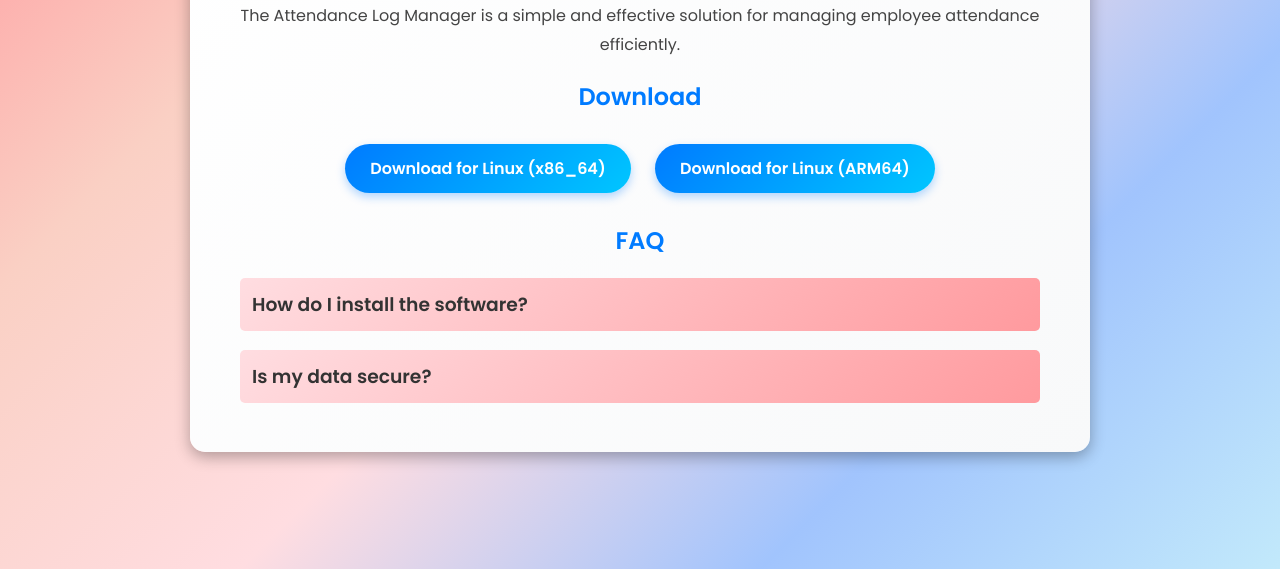
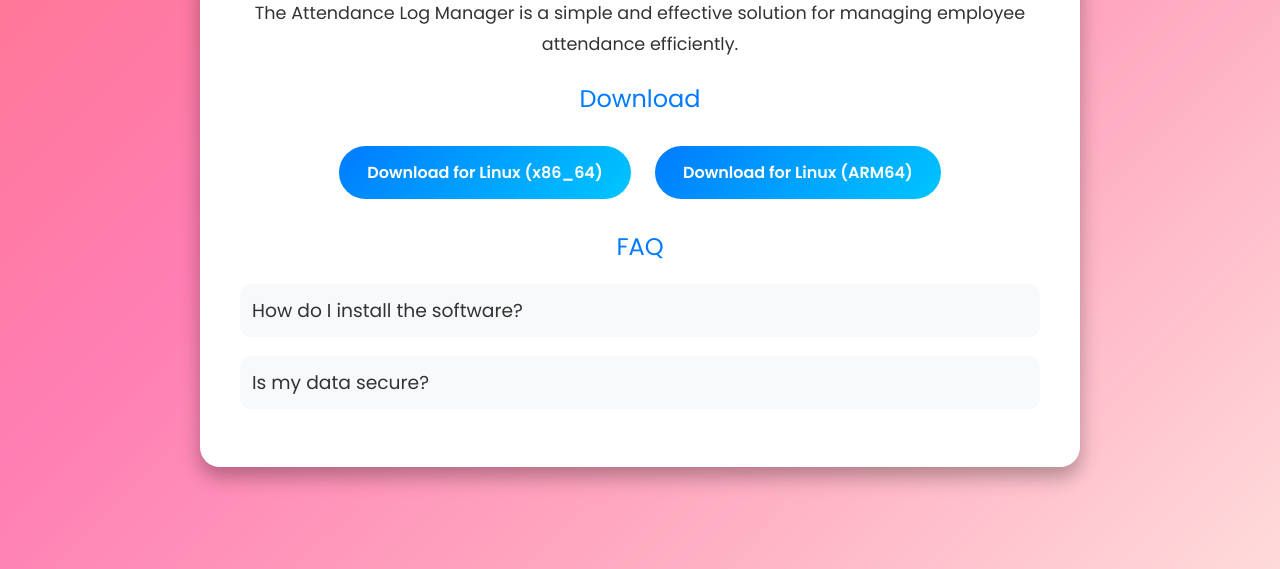
Before and after one commit to Francis0707/attendance_log, a plain HTML site: page index.html in a window 1280 px wide. Shown: the part 231-800 px from the top of the page. Drawn offline with Linux system fonts and the light colour scheme.

Commit message:
Update index.html

```diff
--- a/index.html
+++ b/index.html
@@ -15,50 +15,51 @@
             justify-content: center;
             align-items: center;
             min-height: 100vh;
-            background: linear-gradient(135deg, #ff9a9e, #fad0c4, #ffdde1, #a1c4fd, #c2e9fb);
+            background: linear-gradient(135deg, #ff758c, #ff7eb3, #ffa9c0, #ffdbdb);
             color: #333;
             animation: fadeIn 1.5s ease-in-out;
         }
         .container {
             text-align: center;
-            background: linear-gradient(135deg, #ffffff, #f8f9fa);
-            padding: 30px 50px;
-            border-radius: 15px;
-            box-shadow: 0 5px 15px rgba(0, 0, 0, 0.3);
+            background: #fff;
+            padding: 40px;
+            border-radius: 20px;
+            box-shadow: 0 10px 20px rgba(0, 0, 0, 0.3);
             max-width: 800px;
             transition: transform 0.3s ease-in-out;
         }
         .container:hover {
-            transform: scale(1.02);
+            transform: scale(1.03);
         }
         h1 {
             color: #ff4081;
             margin-bottom: 15px;
+            font-weight: 600;
         }
         h2 {
             margin-top: 20px;
             color: #007bff;
+            font-weight: 500;
         }
         p {
             line-height: 1.8;
-            color: #444;
+            font-size: 1.1em;
         }
         .btn {
             display: inline-block;
             background: linear-gradient(135deg, #007bff, #00c6ff);
             color: #fff;
-            padding: 12px 25px;
+            padding: 14px 28px;
             margin: 10px;
-            border-radius: 25px;
+            border-radius: 50px;
             text-decoration: none;
             font-weight: bold;
             transition: 0.3s;
-            box-shadow: 0 4px 10px rgba(0, 123, 255, 0.3);
+            font-size: 1em;
         }
         .btn:hover {
-            background: linear-gradient(135deg, #0056b3, #0084ff);
+            background: linear-gradient(135deg, #0056b3, #0099ff);
             transform: scale(1.1);
-            box-shadow: 0 6px 15px rgba(0, 123, 255, 0.5);
         }
         .faq {
             margin-top: 20px;
@@ -66,21 +67,20 @@
         }
         .faq h3 {
             cursor: pointer;
-            background: linear-gradient(135deg, #ffdde1, #ff9a9e);
+            background: #f8f9fa;
             padding: 12px;
-            border-radius: 5px;
+            border-radius: 10px;
             transition: background 0.3s;
-            color: #333;
+            font-weight: 500;
         }
         .faq h3:hover {
-            background: linear-gradient(135deg, #ff758c, #ff7eb3);
-            color: #fff;
+            background: #e2e6ea;
         }
         .faq p {
             display: none;
-            padding: 10px;
+            padding: 12px;
             background: #f1f1f1;
-            border-radius: 5px;
+            border-radius: 10px;
         }
         @keyframes fadeIn {
             from { opacity: 0; }
```
